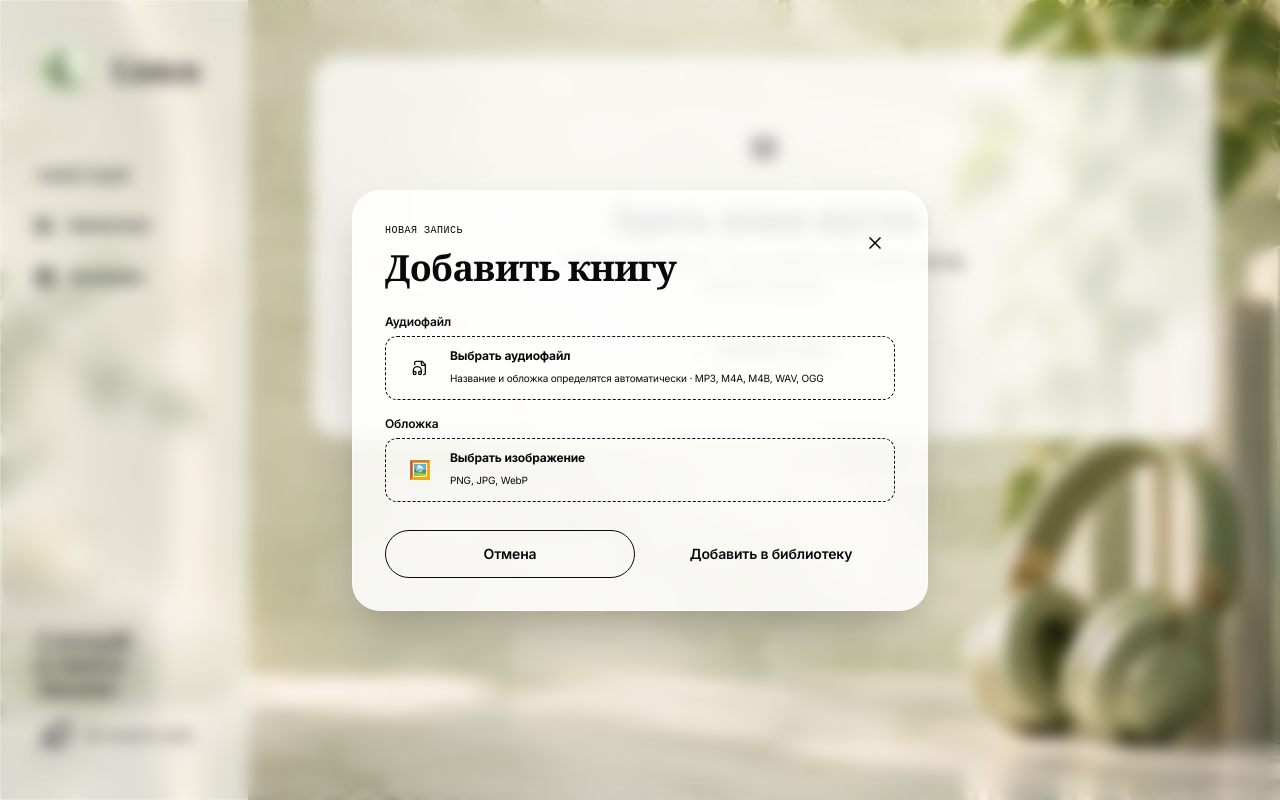
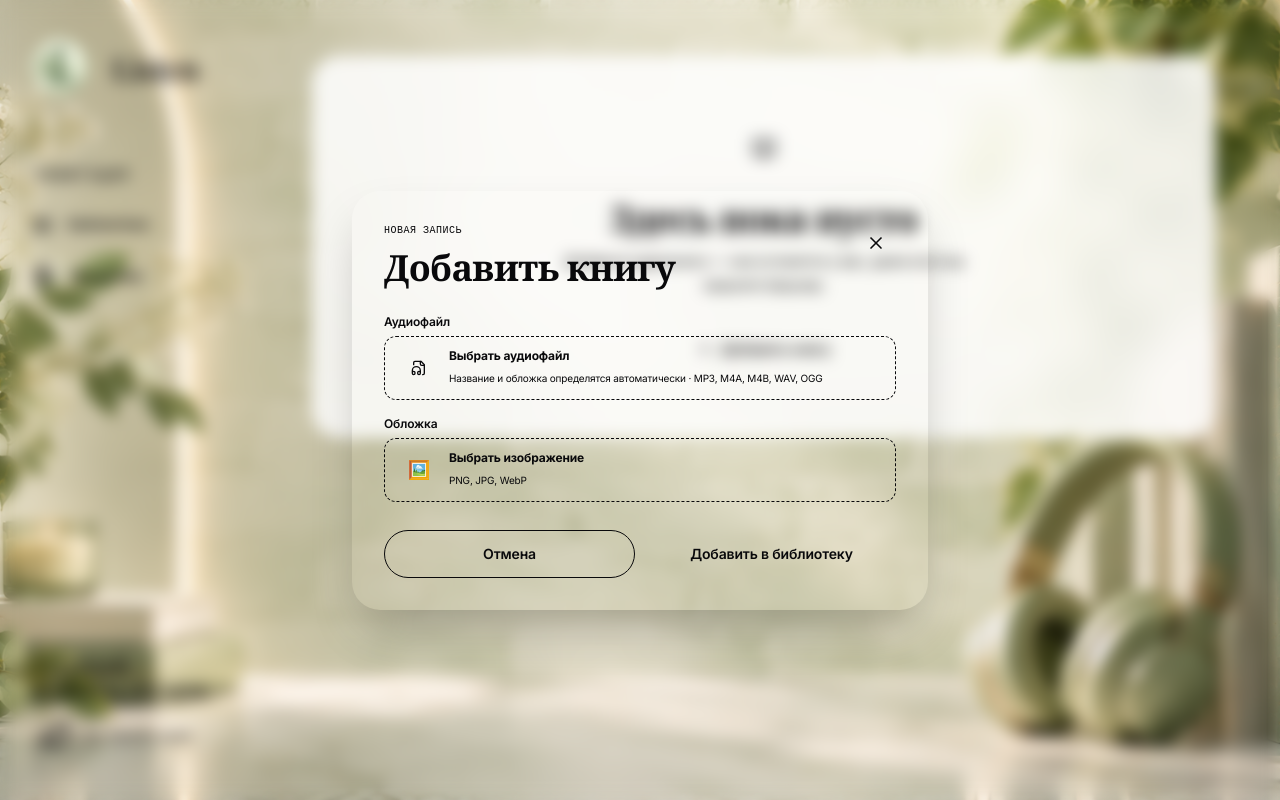
Before and after one commit to dolba92/Listen-audioknighi, a React (Vite) app in the folder artifacts/listen/: page / in a window 1280 px wide. Both pictures are taken after a click on the button "Добавить книгу". Built offline with nearby package versions, Linux system fonts and the light colour scheme; a web font is replaced by a local one.

Commit message:
Update App.tsx

```diff
--- a/artifacts/listen/src/App.tsx
+++ b/artifacts/listen/src/App.tsx
@@ -95,7 +95,7 @@ function SkeletonHome() {
 
 function EmptyState({ onAdd }: { onAdd: () => void }) {
   return (
-    <section className="relative overflow-hidden rounded-[28px] border border-dashed border-primary/25 bg-panel px-6 py-16 text-center md:px-20" data-testid="state-empty-library">
+    <section className="relative overflow-hidden rounded-[28px] glass-strong px-6 py-16 text-center md:px-20" data-testid="state-empty-library">
       <span className="mx-auto mb-5 grid size-14 place-items-center rounded-2xl bg-secondary text-primary"><BookOpen className="size-6" /></span>
       <h2 className="font-display text-4xl font-semibold">Здесь пока пусто</h2>
       <p className="mx-auto mt-3 max-w-md text-sm leading-6 text-muted-foreground">Добавьте аудиокнигу — она останется у вас, даже если вы закроете браузер.</p>
@@ -119,7 +119,7 @@ function BookMenu({ book, onEdit, onDelete }: { book: Book; onEdit: () => void;
 
 function BookCard({ book, onOpen, onEdit, onDelete }: { book: Book; onOpen: () => void; onEdit: () => void; onDelete: () => void }) {
   return (
-    <article className="group animate-rise" data-testid={`card-book-${book.id}`}>
+    <article className="group animate-rise glass-card p-3" data-testid={`card-book-${book.id}`}>
       <button onClick={onOpen} className="block w-full text-left" data-testid={`button-open-${book.id}`}>
         <div className="relative">
           <Cover book={book} />
@@ -140,17 +140,17 @@ function BookCard({ book, onOpen, onEdit, onDelete }: { book: Book; onOpen: () =
 
 function ContinueCard({ book, onOpen }: { book: Book; onOpen: () => void }) {
   return (
-    <section className="relative overflow-hidden rounded-[28px] bg-primary px-5 py-5 text-primary-foreground deep-shadow md:px-8 md:py-7" data-testid="card-continue">
-      <div className="absolute -right-8 -top-14 size-56 rounded-full border border-primary-foreground/10" /><div className="absolute -right-1 -top-7 size-36 rounded-full border border-primary-foreground/10" />
+    <section className="relative overflow-hidden rounded-[28px] glass-strong px-5 py-5 text-foreground deep-shadow md:px-8 md:py-7" data-testid="card-continue">
+      <div className="absolute -right-8 -top-14 size-56 rounded-full border border-primary/10" /><div className="absolute -right-1 -top-7 size-36 rounded-full border border-primary/10" />
       <div className="relative flex flex-col gap-6 sm:flex-row sm:items-center">
         <Cover book={book} size="sm" />
         <div className="min-w-0 flex-1">
           <div className="flex items-center gap-2 text-[10px] font-semibold uppercase tracking-[.18em] opacity-65"><Headphones className="size-3.5" /> Продолжить слушать</div>
           <h2 className="mt-3 truncate font-display text-3xl font-semibold leading-none md:text-4xl">{book.title}</h2>
           <p className="mt-2 text-sm opacity-70">{book.author} <span className="mx-1 opacity-50">•</span> осталось {formatTime(Math.max(book.duration - book.position, 0))}</p>
-          <div className="mt-5 flex items-center gap-3"><ProgressBar value={book.percentage} className="max-w-[260px] flex-1 bg-primary-foreground/20 [&>div]:bg-accent" /><span className="font-mono-ui text-[10px] opacity-75">{Math.round(book.percentage)}%</span></div>
+          <div className="mt-5 flex items-center gap-3"><ProgressBar value={book.percentage} className="max-w-[260px] flex-1 bg-white/60 [&>div]:bg-primary" /><span className="font-mono-ui text-[10px] opacity-75">{Math.round(book.percentage)}%</span></div>
         </div>
-        <button onClick={onOpen} className="inline-flex h-12 shrink-0 items-center justify-center gap-2 rounded-full bg-card px-5 text-sm font-semibold text-foreground transition-transform hover:-translate-y-0.5" data-testid={`button-continue-${book.id}`}><Play className="size-4 fill-current" /> Открыть</button>
+        <button onClick={onOpen} className="inline-flex h-12 shrink-0 items-center justify-center gap-2 rounded-full glass-button px-5 text-sm font-semibold text-foreground transition-transform hover:-translate-y-0.5" data-testid={`button-continue-${book.id}`}><Play className="size-4 fill-current" /> Открыть</button>
       </div>
     </section>
   );
@@ -172,7 +172,7 @@ function HomePage({ onAdd }: { onAdd: () => void }) {
   if (books.length === 0) return <EmptyState onAdd={onAdd} />;
   return (
     <div className="space-y-12">
-      <header className="relative animate-rise">
+      <header className="relative animate-rise glass-soft rounded-[28px] px-6 py-7 sm:px-8">
         <p className="font-mono-ui text-[10px] font-bold uppercase tracking-[.22em] text-primary/70">Личная аудиотека</p>
         <div className="mt-3 flex flex-col justify-between gap-5 md:flex-row md:items-end">
           <div><h1 className="max-w-2xl font-display text-5xl font-semibold leading-[.92] tracking-[-.04em] sm:text-6xl">Ваше тихое место<br /><em className="font-normal text-primary">для историй.</em></h1><p className="mt-5 max-w-md text-sm leading-6 text-muted-foreground">Книги ждут вас здесь. Никаких рекомендаций — только то, что вы выбрали сами.</p></div>
@@ -181,7 +181,7 @@ function HomePage({ onAdd }: { onAdd: () => void }) {
       </header>
       {inProgress[0] && <ContinueCard book={inProgress[0]} onOpen={() => setLocation(`/player/${inProgress[0].id}`)} />}
       <section data-testid="section-collection">
-        <div className="mb-5 flex flex-col justify-between gap-3 sm:flex-row sm:items-center"><div><p className="font-mono-ui text-[10px] uppercase tracking-[.18em] text-muted-foreground">Ваша полка</p><h2 className="mt-1 font-display text-4xl font-semibold">Все книги <span className="font-sans text-base font-medium text-muted-foreground">/ {books.length}</span></h2></div><label className="flex h-11 w-full items-center gap-2 rounded-full border border-border glass px-4 text-sm text-muted-foreground sm:w-60"><Search className="size-4" /><input value={query} onChange={(event) => setQuery(event.target.value)} placeholder="Найти книгу" className="min-w-0 flex-1 bg-transparent outline-none placeholder:text-muted-foreground/70" data-testid="input-search" /></label></div>
+        <div className="mb-5 flex flex-col justify-between gap-3 sm:flex-row sm:items-center"><div><p className="font-mono-ui text-[10px] uppercase tracking-[.18em] text-muted-foreground">Ваша полка</p><h2 className="mt-1 font-display text-4xl font-semibold">Все книги <span className="font-sans text-base font-medium text-muted-foreground">/ {books.length}</span></h2></div><label className="flex h-11 w-full items-center gap-2 rounded-full glass-strong px-4 text-sm text-foreground sm:w-60"><Search className="size-4" /><input value={query} onChange={(event) => setQuery(event.target.value)} placeholder="Найти книгу" className="min-w-0 flex-1 bg-transparent outline-none placeholder:text-muted-foreground/70" data-testid="input-search" /></label></div>
         {filtered.length > 0 ? <div className="grid grid-cols-2 gap-x-4 gap-y-8 sm:grid-cols-3 md:grid-cols-4 lg:grid-cols-5">{filtered.map((book) => <BookCard key={book.id} book={book} onOpen={() => setLocation(`/player/${book.id}`)} onEdit={() => setEditing(book)} onDelete={() => void confirmDelete(book)} />)}</div> : <div className="rounded-2xl glass px-6 py-10 text-center text-sm text-muted-foreground" data-testid="state-search-empty">По вашему запросу ничего не найдено.</div>}
       </section>
       {completed.length > 0 && <section data-testid="section-completed"><div className="mb-5 flex items-end justify-between"><div><p className="font-mono-ui text-[10px] uppercase tracking-[.18em] text-muted-foreground">Сохранено в памяти</p><h2 className="mt-1 font-display text-4xl font-semibold">Завершённые</h2></div><span className="hidden items-center gap-1.5 text-xs text-primary sm:flex"><Check className="size-4" /> Всё прослушано</span></div><div className="grid grid-cols-2 gap-4 sm:grid-cols-4">{completed.map((book) => <BookCard key={book.id} book={book} onOpen={() => setLocation(`/player/${book.id}`)} onEdit={() => setEditing(book)} onDelete={() => void confirmDelete(book)} />)}</div></section>}
@@ -300,7 +300,7 @@ function BookFormModal({ book, onClose }: { book?: Book; onClose: () => void })
 
   return (
     <div className="fixed inset-0 z-40 flex items-end justify-center bg-foreground/25 p-0 backdrop-blur-sm sm:items-center sm:p-6 animate-fade" role="dialog" aria-modal="true" data-testid="modal-book-form">
-      <form onSubmit={(event) => void save(event)} className="max-h-[94dvh] w-full max-w-xl overflow-y-auto rounded-t-[28px] glass-strong p-6 shadow-2xl sm:rounded-[28px] sm:p-8">
+      <form onSubmit={(event) => void save(event)} className="max-h-[94dvh] w-full max-w-xl overflow-y-auto rounded-t-[28px] glass-modal p-6 shadow-2xl sm:rounded-[28px] sm:p-8">
         <div className="flex items-start justify-between"><div><p className="font-mono-ui text-[10px] uppercase tracking-[.18em] text-primary/70">{book ? 'Редактирование' : 'Новая запись'}</p><h2 className="mt-2 font-display text-4xl font-semibold">{book ? 'Изменить книгу' : 'Добавить книгу'}</h2></div><button type="button" onClick={onClose} className="grid size-10 place-items-center rounded-full hover:bg-secondary" aria-label="Закрыть" data-testid="button-close-modal"><X className="size-5" /></button></div>
         <div className="mt-7 grid gap-4 sm:grid-cols-2">
           {book && <><label className="sm:col-span-2"><span className="mb-1.5 block text-xs font-semibold">Название книги</span><input value={title} onChange={(event) => setTitle(event.target.value)} className="h-12 w-full rounded-xl border border-input bg-background px-4 text-sm outline-none transition-shadow focus:ring-2 focus:ring-ring/30" placeholder="Название книги" data-testid="input-book-title" /></label>
@@ -464,15 +464,15 @@ function AppShell({ children, onAdd }: { children: ReactNode; onAdd: () => void
 
   return (
     <div className="listen-grain min-h-[100dvh]" style={backgroundStyle}>
-      <aside className="fixed inset-y-0 left-0 z-30 hidden w-[248px] flex-col border-r border-sidebar-border glass px-5 py-7 md:flex">
+      <aside className="fixed inset-y-0 left-0 z-30 hidden w-[248px] flex-col glass-sidebar px-5 py-7 md:flex">
         <Logo />
         <p className="mt-14 px-4 font-mono-ui text-[16px] uppercase tracking-[.2em] text-muted-foreground">Навигация</p>
         <nav className="mt-3 space-y-1">{navigation.map(({ href, label, icon: Icon }) => <Link key={href} href={href} className={`flex items-center gap-3 rounded-xl px-3 py-3 text-sm font-semibold transition-colors ${location === href ? 'bg-sidebar-accent text-sidebar-accent-foreground' : 'text-muted-foreground hover:bg-sidebar-accent/60 hover:text-foreground'}`} data-testid={`link-nav-${label}`}><Icon className="size-[24px]" /> {label}</Link>)}</nav>
-        <div className="mt-auto rounded-2xl bg-secondary/55 p-4"><p className="font-display text-2xl leading-none">Слушай<br /><em className="font-normal text-primary">в своём темпе.</em></p><div className="mt-4 flex items-center gap-2 text-[12px] text-muted-foreground"><span className="grid size-10 place-items-center rounded-full bg-primary text-primary-foreground"><Leaf className="size-8" /></span> Без лишнего шума</div></div>
+        <div className="mt-auto rounded-2xl glass-soft p-4"><p className="font-display text-2xl leading-none">Слушай<br /><em className="font-normal text-primary">в своём темпе.</em></p><div className="mt-4 flex items-center gap-2 text-[12px] text-muted-foreground"><span className="grid size-10 place-items-center rounded-full bg-primary text-primary-foreground"><Leaf className="size-8" /></span> Без лишнего шума</div></div>
       </aside>
 
-      <header className="sticky top-0 z-20 flex h-[74px] items-center justify-between border-b border-border/70 bg-background/90 px-5 backdrop-blur-md md:hidden"><button onClick={() => setMobileOpen(!mobileOpen)} className="grid size-14 place-items-center rounded-full hover:bg-secondary" aria-label="Открыть меню" data-testid="button-mobile-menu"><Menu className="size-10" /></button><Logo /><button onClick={onAdd} className="grid size-10 place-items-center rounded-full bg-primary text-primary-foreground" aria-label="Добавить книгу" data-testid="button-mobile-add"><Plus className="size-5" /></button></header>
-      {mobileOpen && <div className="fixed inset-x-0 top-[74px] z-20 border-b border-border glass p-4 shadow-md md:hidden animate-fade"><nav className="space-y-1">{navigation.map(({ href, label, icon: Icon }) => <Link key={href} href={href} onClick={() => setMobileOpen(false)} className={`flex items-center gap-3 rounded-xl px-3 py-3 text-sm font-semibold ${location === href ? 'bg-sidebar-accent' : ''}`} data-testid={`link-mobile-nav-${label}`}><Icon className="size-4" /> {label}</Link>)}</nav></div>}
+      <header className="sticky top-0 z-20 flex h-[74px] items-center justify-between glass-sidebar px-5 md:hidden"><button onClick={() => setMobileOpen(!mobileOpen)} className="grid size-14 place-items-center rounded-full hover:bg-secondary" aria-label="Открыть меню" data-testid="button-mobile-menu"><Menu className="size-10" /></button><Logo /><button onClick={onAdd} className="grid size-10 place-items-center rounded-full bg-primary text-primary-foreground" aria-label="Добавить книгу" data-testid="button-mobile-add"><Plus className="size-5" /></button></header>
+      {mobileOpen && <div className="fixed inset-x-0 top-[74px] z-20 glass-strong p-4 shadow-md md:hidden animate-fade"><nav className="space-y-1">{navigation.map(({ href, label, icon: Icon }) => <Link key={href} href={href} onClick={() => setMobileOpen(false)} className={`flex items-center gap-3 rounded-xl px-3 py-3 text-sm font-semibold ${location === href ? 'bg-sidebar-accent' : ''}`} data-testid={`link-mobile-nav-${label}`}><Icon className="size-4" /> {label}</Link>)}</nav></div>}
       <main className="px-5 pb-16 pt-10 md:ml-[248px] md:px-10 md:py-14 lg:px-16"><div className="mx-auto max-w-[1240px]">{children}</div></main>
     </div>
   );
```
